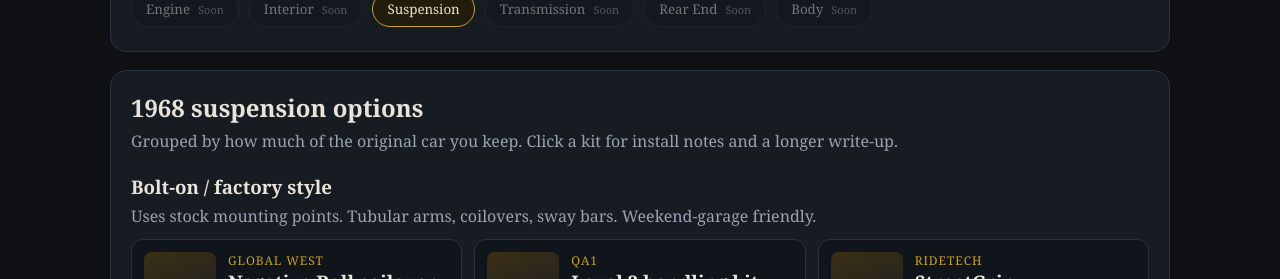
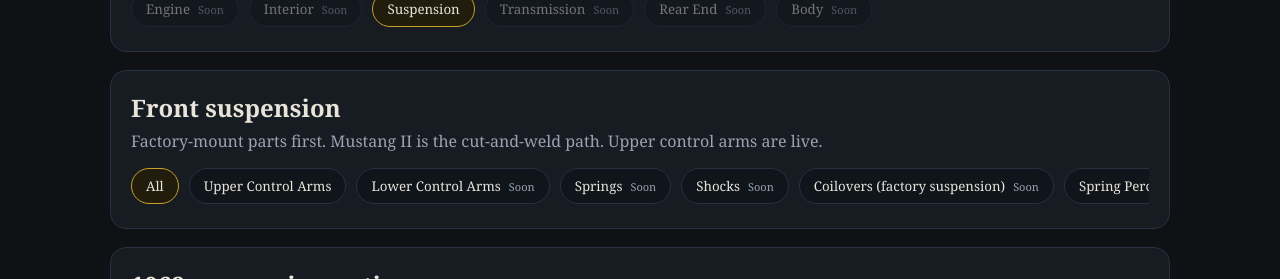
Before and after one commit to xford66/1968-mustang-suspension-guide, a Next.js app: page / in a window 1280 px wide. Shown: the part 514-793 px from the top of the page. Built offline with nearby package versions, Linux system fonts and the light colour scheme.

Commit message:
Add suspension sub-nav and factory/tubular upper control arms

```diff
--- a/components/HomeClient.tsx
+++ b/components/HomeClient.tsx
@@ -2,21 +2,33 @@
 
 import { useState } from "react";
 import { CategorySelector } from "./CategorySelector";
+import { SuspensionAreaSelector } from "./SuspensionAreaSelector";
 import { SuspensionList } from "./SuspensionList";
 import { YearSelector } from "./YearSelector";
 import type { CategoryId } from "@/data/categories";
+import type { ArmStyleId, SuspensionAreaId } from "@/data/suspension-areas";
 import type { MustangYear } from "@/data/years";
 
 export function HomeClient() {
   const [year, setYear] = useState<MustangYear>(1968);
   const [category, setCategory] = useState<CategoryId>("suspension");
+  const [area, setArea] = useState<SuspensionAreaId>("all");
+  const [armStyle, setArmStyle] = useState<ArmStyleId>("all");
 
   return (
     <>
       <YearSelector selected={year} onSelect={setYear} />
       <CategorySelector selected={category} onSelect={setCategory} />
       {category === "suspension" ? (
-        <SuspensionList year={year} />
+        <>
+          <SuspensionAreaSelector
+            area={area}
+            armStyle={armStyle}
+            onArea={setArea}
+            onArmStyle={setArmStyle}
+          />
+          <SuspensionList year={year} area={area} armStyle={armStyle} />
+        </>
       ) : (
         <section className="panel">
           <p className="empty">This section is not built yet.</p>
--- /dev/null
+++ b/components/SuspensionAreaSelector.tsx
@@ -0,0 +1,72 @@
+"use client";
+
+import {
+  ARM_STYLES,
+  SUSPENSION_AREAS,
+  type ArmStyleId,
+  type SuspensionAreaId,
+} from "@/data/suspension-areas";
+
+type Props = {
+  area: SuspensionAreaId;
+  armStyle: ArmStyleId;
+  onArea: (id: SuspensionAreaId) => void;
+  onArmStyle: (id: ArmStyleId) => void;
+};
+
+export function SuspensionAreaSelector({
+  area,
+  armStyle,
+  onArea,
+  onArmStyle,
+}: Props) {
+  const current = SUSPENSION_AREAS.find((item) => item.id === area);
+
+  return (
+    <section className="panel">
+      <div className="panel-head">
+        <h2>Front suspension</h2>
+        <p>
+          Factory-mount parts first. Mustang II is the cut-and-weld path.
+          Upper control arms are live.
+        </p>
+      </div>
+      <div className="cat-row">
+        {SUSPENSION_AREAS.map((item) => {
+          const active = item.id === area;
+          return (
+            <button
+              key={item.id}
+              type="button"
+              className={active ? "pill active" : "pill"}
+              onClick={() => {
+                onArea(item.id);
+                if (!item.hasArmStyles) onArmStyle("all");
+              }}
+            >
+              {item.label}
+              {!item.ready ? <span className="soon">Soon</span> : null}
+            </button>
+          );
+        })}
+      </div>
+      {current?.hasArmStyles ? (
+        <div className="sub-row">
+          {ARM_STYLES.map((item) => {
+            const active = item.id === armStyle;
+            return (
+              <button
+                key={item.id}
+                type="button"
+                className={active ? "pill nested active" : "pill nested"}
+                onClick={() => onArmStyle(item.id)}
+              >
+                {item.label}
+              </button>
+            );
+          })}
+        </div>
+      ) : null}
+    </section>
+  );
+}
--- /dev/null
+++ b/data/suspension-areas.ts
@@ -0,0 +1,43 @@
+export type SuspensionAreaId =
+  | "all"
+  | "upper-control-arms"
+  | "lower-control-arms"
+  | "springs"
+  | "shocks"
+  | "coilovers"
+  | "spring-perches"
+  | "strut-rods"
+  | "sway-bars"
+  | "partial-front"
+  | "full-front"
+  | "mustang-ii";
+
+export type ArmStyleId = "all" | "factory" | "tubular";
+
+export type SuspensionArea = {
+  id: SuspensionAreaId;
+  label: string;
+  ready: boolean;
+  hasArmStyles?: boolean;
+};
+
+export const SUSPENSION_AREAS: SuspensionArea[] = [
+  { id: "all", label: "All", ready: true },
+  { id: "upper-control-arms", label: "Upper Control Arms", ready: true, hasArmStyles: true },
+  { id: "lower-control-arms", label: "Lower Control Arms", ready: false, hasArmStyles: true },
+  { id: "springs", label: "Springs", ready: false },
+  { id: "shocks", label: "Shocks", ready: false },
+  { id: "coilovers", label: "Coilovers (factory suspension)", ready: false },
+  { id: "spring-perches", label: "Spring Perches", ready: false },
+  { id: "strut-rods", label: "Strut Rods", ready: false },
+  { id: "sway-bars", label: "Sway Bars", ready: false },
+  { id: "partial-front", label: "Partial Front Systems", ready: false },
+  { id: "full-front", label: "Full Front Systems", ready: false },
+  { id: "mustang-ii", label: "Mustang II Systems", ready: true },
+];
+
+export const ARM_STYLES: { id: ArmStyleId; label: string }[] = [
+  { id: "all", label: "All" },
+  { id: "factory", label: "Factory" },
+  { id: "tubular", label: "Tubular" },
+];
```
Also changed, not shown: components/PartCard.tsx (added, +29 -0 lines).
